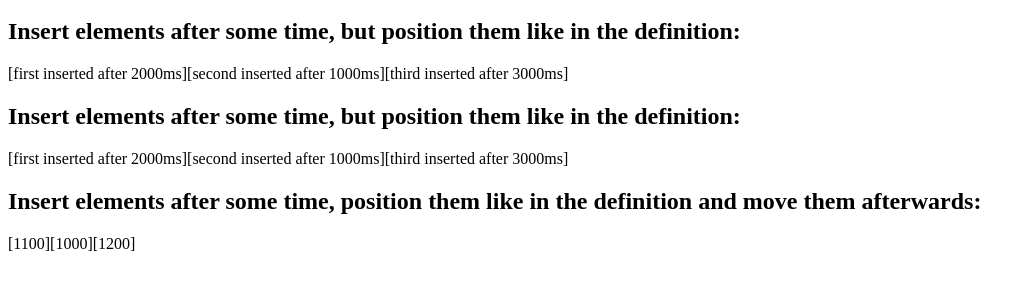
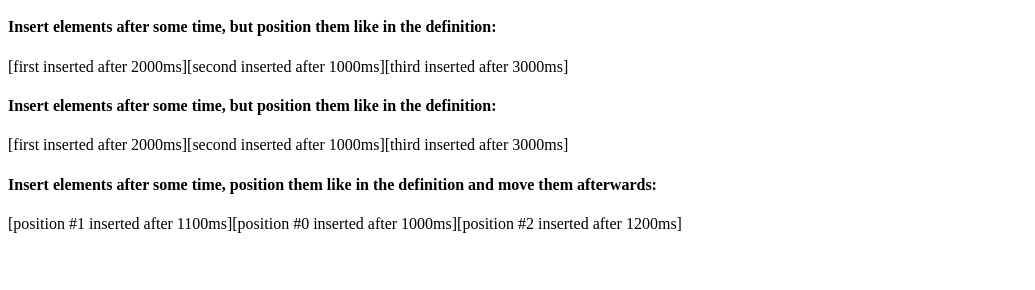
Before and after one commit to FelixHoer/domesticate.js, a plain HTML site: page example/position.html in a window 1280 px wide. Shown: the part 48-338 px from the top of the page, without its empty margins (0-1035 px from the left). Drawn offline with Linux system fonts and the light colour scheme.

Commit message:
renamed viewer to domesticate improved examples added MIT license added README with documentation

```diff
--- a/viewer.js
+++ b/domesticate.js
@@ -1,4 +1,4 @@
-var viewer = (function(){
+var domesticate = (function(){
 
 	//### ensure dependencies and some utilities #################################
 
@@ -452,12 +452,10 @@ var viewer = (function(){
 	//### create context #########################################################
 
 	//--- createNewContext -------------------------------------------------------
-	var count = 0; // TODO just for debug
 	var createNewContext = function(context){
 		var ext = _.toArray(arguments).slice(1);
 		ext.unshift(Object.create(context));
 		var newContext = _.extend.apply(this, ext);
-		newContext.name = context.name + ' ' + count++ + ' '; // TODO just for debug
 		return newContext;
 	};
 
--- a/example/position.html
+++ b/example/position.html
@@ -1,20 +1,20 @@
 <html>
 <head>
 
-  <title>Viewer-Demo</title>
+  <title>Domesticate-Demo</title>
   <script language="javascript" type="text/javascript" src="../deps/underscore.1.1.6-min.js"></script>
   <script language="javascript" type="text/javascript" src="../deps/jquery-1.6.3.min.js"></script>
   <script language="javascript" type="text/javascript" src="../deps/backbone.0.3.3-min.js"></script>
-  <script language="javascript" type="text/javascript" src="../viewer.js"></script>
+  <script language="javascript" type="text/javascript" src="../domesticate.js"></script>
 
   <script language="javascript" type="text/javascript">
   	$(function(){
 
   		// load functions into scope
 
-  		var html = viewer.html;
-  		var buildAndInsert = viewer.buildAndInsert;
-  		var moveContext = viewer.moveContext;
+  		var html = domesticate.html;
+  		var buildAndInsert = domesticate.buildAndInsert;
+  		var moveContext = domesticate.moveContext;
 
   		// creator functions
 
@@ -28,22 +28,25 @@
   			}];
   		};
 
-  		var insertLaterAndMove = function(time, i1, i2, i3){
+  		var insertLaterAndMove = function(time, pos1, pos2, pos3){
   			return [function(){
   				var context = this;
+
+  				var delayedInsert = function(position, time){
+  					window.setTimeout(function(){
+  						var text = '[position #' + position + ' inserted after ' + time + 'ms]';
+    					buildAndInsert(text, context, position);
+    				}, time);
+  				};
+
+  				delayedInsert(pos1, time);
+  				delayedInsert(pos2, time+100);
+  				delayedInsert(pos3, time+200);
+
   				window.setTimeout(function(){
-  					buildAndInsert('['+time+']', context, i1);
-  				}, time);
-  				window.setTimeout(function(){
-  					buildAndInsert('['+(time+100)+']', context, i2);
-  				}, time+100);
-  				window.setTimeout(function(){
-  					buildAndInsert('['+(time+200)+']', context, i3);
-  				}, time+200);
-  				window.setTimeout(function(){
-  					//moveContext(context, 1, 0);
+  					alert('moving elements in last triple from #0 to #1');
   					moveContext(context, 0, 1);
-  				}, time+1000);
+  				}, time+3000);
   			}];
   		};
 
@@ -53,28 +56,28 @@
 	  		html.div({id: 'container'}, [
 	  		  html.h1('Positioning'),
 
-			    html.h2('Insert elements after some time, but position them like in the definition:'),
+			    html.h4('Insert elements after some time, but position them like in the definition:'),
 	  		  html.p([
 						insertLater('first', 2000),
 						insertLater('second', 1000),
 						insertLater('third', 3000)
 	  		  ]),
 
-			    html.h2('Insert elements after some time, but position them like in the definition:'),
+			    html.h4('Insert elements after some time, but position them like in the definition:'),
 	  		  html.p([
 						insertLater('first', 2000),
 						[insertLater('second', 1000)],
 						insertLater('third', 3000)
 	  		  ]),
 
-			    html.h2('Insert elements after some time, position them like in the definition and move them afterwards:'),
+			    html.h4('Insert elements after some time, position them like in the definition and move them afterwards:'),
 	  		  html.p([
 						insertLaterAndMove(1000, 0, 1, 2)
 	  		  ])
 
 				]);
 
-  		$('body').append(viewer(template));
+  		$('body').append(domesticate(template));
 
   	});
   </script>
```
Also changed, not shown: example/ajax.html (+8 -6 lines), example/array.html (+9 -19 lines), example/clock.html (+5 -7 lines), example/index.html (+5 -5 lines), 2 other files.
